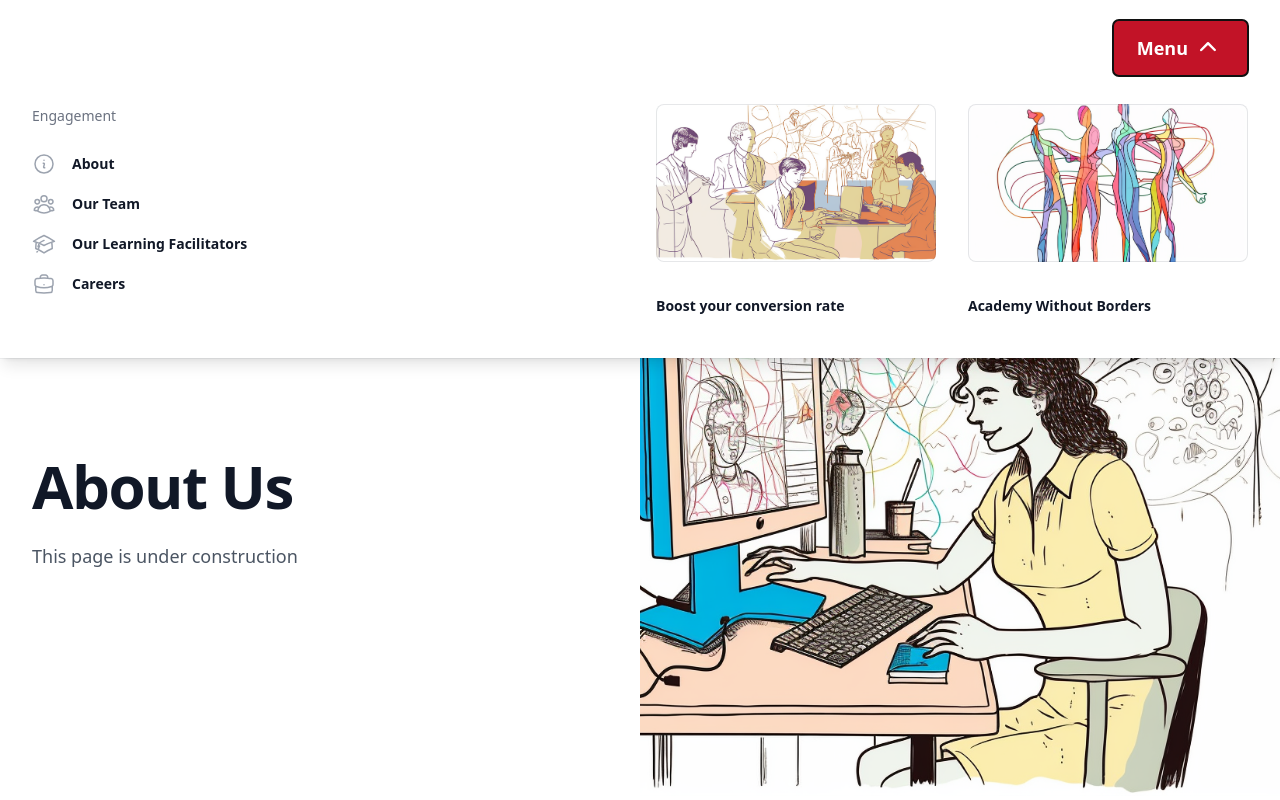
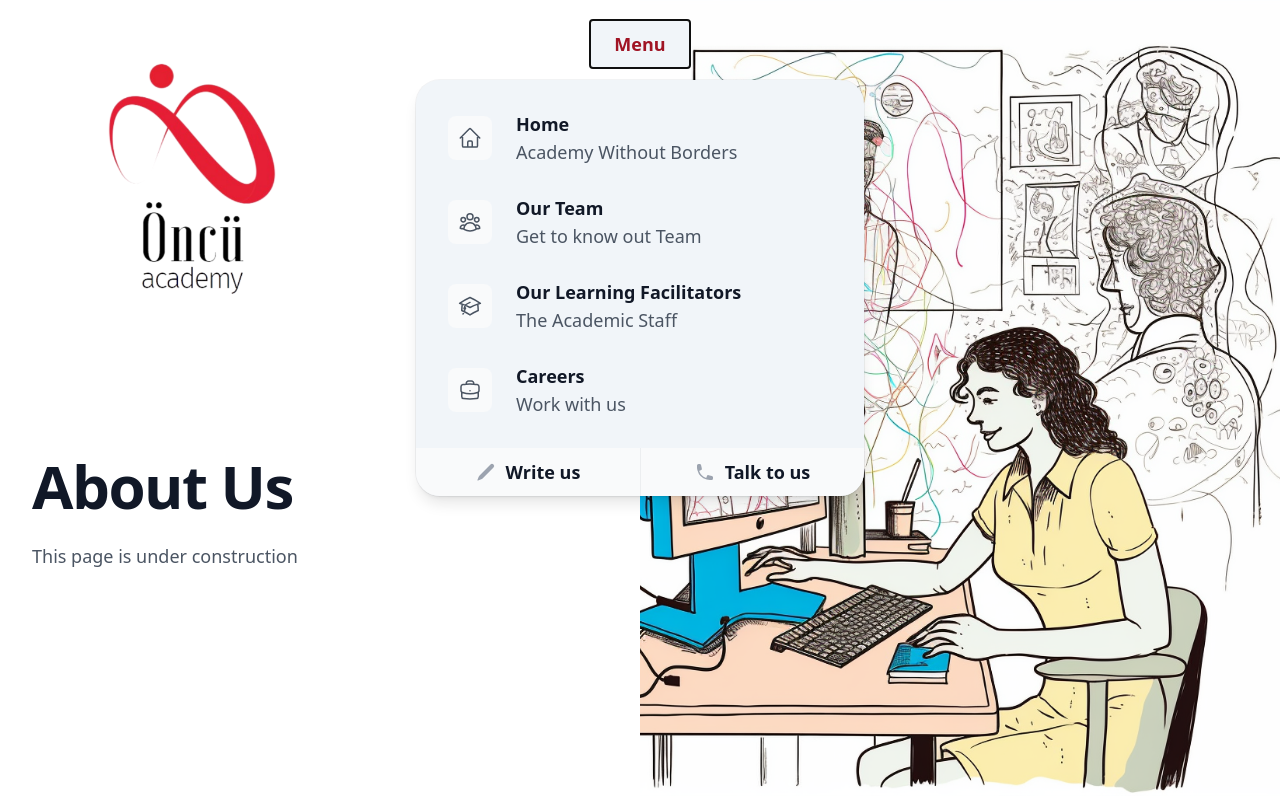
Before and after one commit to tarikkavaz/oncuacademy.com, a Nuxt app: page /About in a window 1280 px wide. Both pictures are taken after a click on the button "Menu". Shown: the top 800 px of the page. Built offline with nearby package versions, Linux system fonts and the light colour scheme.

Commit message:
yeni menu

```diff
--- /dev/null
+++ b/components/Menu-copy.vue
@@ -0,0 +1,117 @@
+<template>
+  <Popover class="relative z-50 isolate" v-slot="{ open }">
+    <div class="py-5 ">
+      <div class="flex justify-end px-6 lg:px-8">
+        <PopoverButton class="inline-flex items-center self-end px-6 py-3 text-lg font-semibold leading-6 text-white rounded-md bg-oncured-700 gap-x-1">
+          Menu <ChevronDownIcon class="w-8" :class="{ 'rotate-180 transform': open }" />
+        </PopoverButton>
+      </div>
+    </div>
+
+    <transition enter-active-class="transition duration-200 ease-out" enter-from-class="-translate-y-1 opacity-0" enter-to-class="translate-y-0 opacity-100" leave-active-class="transition duration-150 ease-in" leave-from-class="translate-y-0 opacity-100" leave-to-class="-translate-y-1 opacity-0">
+      <PopoverPanel class="absolute inset-x-0 top-0 pt-16 bg-white shadow-lg -z-10 ring-1 ring-gray-900/5">
+        <div class="grid grid-cols-1 px-6 py-10 mx-auto max-w-7xl gap-y-10 gap-x-8 lg:grid-cols-2 lg:px-8">
+          <div class="grid grid-cols-2 gap-x-6 sm:gap-x-8">
+            <div>
+              <h3 class="text-sm font-medium leading-6 text-gray-500">Engagement</h3>
+              <div class="flow-root mt-6">
+                <div class="-my-2">
+                  <a v-for="item in engagement" :key="item.name" :href="item.href" class="flex py-2 text-sm font-semibold leading-6 text-gray-900 gap-x-4">
+                    <component :is="item.icon" class="flex-none w-6 h-6 text-gray-400" aria-hidden="true" />
+                    {{ item.name }}
+                  </a>
+                </div>
+              </div>
+            </div>
+            <!-- <div>
+              <h3 class="text-sm font-medium leading-6 text-gray-500">Resources</h3>
+              <div class="flow-root mt-6">
+                <div class="-my-2">
+                  <a v-for="item in resources" :key="item.name" :href="item.href" class="flex py-2 text-sm font-semibold leading-6 text-gray-900 gap-x-4">
+                    <component :is="item.icon" class="flex-none w-6 h-6 text-gray-400" aria-hidden="true" />
+                    {{ item.name }}
+                  </a>
+                </div>
+              </div>
+            </div> -->
+          </div>
+          <div class="grid grid-cols-1 gap-10 sm:gap-8 lg:grid-cols-2">
+            <h3 class="sr-only">Recent posts</h3>
+            <article v-for="post in recentPosts" :key="post.id" class="relative flex flex-col max-w-2xl isolate gap-x-8 gap-y-6 sm:flex-row sm:items-start lg:flex-col lg:items-stretch">
+              <div class="relative flex-none">
+                <img class="aspect-[2/1] w-full rounded-lg bg-gray-100 object-cover sm:aspect-[16/9] sm:h-32 lg:h-auto" :src="post.imageUrl" alt="" />
+                <div class="absolute inset-0 rounded-lg ring-1 ring-inset ring-gray-900/10" />
+              </div>
+              <div>
+                <h4 class="mt-2 text-sm font-semibold leading-6 text-gray-900">
+                  <NuxtLink :to="post.href">
+                    <span class="absolute inset-0" />
+                    {{ post.title }}
+                  </NuxtLink>
+                </h4>
+                <!-- <p class="mt-2 text-sm leading-6 text-gray-600">{{ post.description }}</p> -->
+              </div>
+            </article>
+          </div>
+        </div>
+      </PopoverPanel>
+    </transition>
+  </Popover>
+</template>
+
+<script setup>
+
+import { Popover, PopoverButton, PopoverPanel } from '@headlessui/vue'
+import { ChevronDownIcon } from '@heroicons/vue/20/solid'
+import {
+  BookOpenIcon,
+  UserGroupIcon,
+  BriefcaseIcon,
+  GlobeAltIcon,
+  InformationCircleIcon,
+  AcademicCapIcon,
+  NewspaperIcon,
+  ShieldCheckIcon,
+  UsersIcon,
+  VideoCameraIcon,
+} from '@heroicons/vue/24/outline'
+
+const engagement = [
+  { name: 'About', href: '/about', icon: InformationCircleIcon },
+  { name: 'Our Team', href: '/our-team', icon: UserGroupIcon },
+  { name: 'Our Learning Facilitators', href: '/our-learning-facilitators', icon: AcademicCapIcon },
+  { name: 'Careers', href: '#', icon: BriefcaseIcon },
+
+]
+const resources = [
+  { name: 'Community', href: '/', icon: UserGroupIcon },
+  { name: 'Partners', href: '/', icon: GlobeAltIcon },
+  { name: 'Guides', href: '/', icon: BookOpenIcon },
+  { name: 'Webinars', href: '/', icon: VideoCameraIcon },
+]
+const recentPosts = [
+  {
+    id: 2,
+    title: 'Boost your conversion rate',
+    href: '#',
+    date: 'Mar 16, 2023',
+    datetime: '2023-03-16',
+    category: { title: 'Marketing', href: '#' },
+    imageUrl:
+      '/images/mj1.png',
+    description:
+      'Et et dolore officia quis nostrud esse aute cillum irure do esse. Eiusmod ad deserunt cupidatat est magna Lorem.',
+  },
+  {
+    id: 1,
+    title: 'Academy Without Borders',
+    href: '#',
+    date: 'Mar 10, 2023',
+    datetime: '2023-03-10',
+    category: { title: 'Sales', href: '#' },
+    imageUrl:
+      '/images/mj8.png',
+    description: 'Optio cum necessitatibus dolor voluptatum provident commodi et.',
+  },
+]
+</script>
--- a/components/Menu.vue
+++ b/components/Menu.vue
@@ -1,57 +1,31 @@
 <template>
-  <Popover class="relative z-50 isolate" v-slot="{ open }">
-    <div class="py-5 ">
-      <div class="flex justify-end px-6 lg:px-8">
-        <PopoverButton class="inline-flex items-center self-end px-6 py-3 text-lg font-semibold leading-6 text-white rounded-md bg-oncured-700 gap-x-1">
-          Menu <ChevronDownIcon class="w-8" :class="{ 'rotate-180 transform': open }" />
+  <Popover class="relative flex justify-center">
+    <PopoverButton class="items-center content-center mt-5 text-sm font-semibold leading-6 text-gray-900 gap-x-1">
+      <span class="inline-flex items-center self-end px-6 py-3 text-lg font-semibold leading-6 rounded-md text-oncured-800 bg-slate-100 gap-x-1">Menu </span>
     </PopoverButton>
+
+    <transition enter-active-class="transition duration-200 ease-out" enter-from-class="translate-y-1 opacity-0" enter-to-class="translate-y-0 opacity-100" leave-active-class="transition duration-150 ease-in" leave-from-class="translate-y-0 opacity-100" leave-to-class="translate-y-1 opacity-0">
+      <PopoverPanel class="absolute z-10 flex w-screen px-4 mt-20 -translate-x-1/2 left-1/2 max-w-max">
+        <div class="flex-auto w-screen max-w-md overflow-hidden text-lg leading-6 shadow-lg bg-slate-100 rounded-3xl ring-1 ring-gray-900/5">
+          <div class="p-4">
+            <div v-for="item in solutions" :key="item.name" class="relative flex p-4 rounded-lg group gap-x-6 hover:bg-gray-50">
+              <div class="flex items-center justify-center flex-none mt-1 rounded-lg h-11 w-11 bg-gray-50 group-hover:bg-white">
+                <component :is="item.icon" class="w-6 h-6 text-gray-600 group-hover:text-oncured-600" aria-hidden="true" />
               </div>
-    </div>
-
-    <transition enter-active-class="transition duration-200 ease-out" enter-from-class="-translate-y-1 opacity-0" enter-to-class="translate-y-0 opacity-100" leave-active-class="transition duration-150 ease-in" leave-from-class="translate-y-0 opacity-100" leave-to-class="-translate-y-1 opacity-0">
-      <PopoverPanel class="absolute inset-x-0 top-0 pt-16 bg-white shadow-lg -z-10 ring-1 ring-gray-900/5">
-        <div class="grid grid-cols-1 px-6 py-10 mx-auto max-w-7xl gap-y-10 gap-x-8 lg:grid-cols-2 lg:px-8">
-          <div class="grid grid-cols-2 gap-x-6 sm:gap-x-8">
               <div>
-              <h3 class="text-sm font-medium leading-6 text-gray-500">Engagement</h3>
-              <div class="flow-root mt-6">
-                <div class="-my-2">
-                  <a v-for="item in engagement" :key="item.name" :href="item.href" class="flex py-2 text-sm font-semibold leading-6 text-gray-900 gap-x-4">
-                    <component :is="item.icon" class="flex-none w-6 h-6 text-gray-400" aria-hidden="true" />
+                <a :href="item.href" class="font-semibold text-gray-900">
                   {{ item.name }}
+                  <span class="absolute inset-0" />
                 </a>
+                <p class="mt-1 text-gray-600">{{ item.description }}</p>
               </div>
             </div>
           </div>
-            <!-- <div>
-              <h3 class="text-sm font-medium leading-6 text-gray-500">Resources</h3>
-              <div class="flow-root mt-6">
-                <div class="-my-2">
-                  <a v-for="item in resources" :key="item.name" :href="item.href" class="flex py-2 text-sm font-semibold leading-6 text-gray-900 gap-x-4">
-                    <component :is="item.icon" class="flex-none w-6 h-6 text-gray-400" aria-hidden="true" />
+          <div class="grid grid-cols-2 divide-x divide-gray-900/5 bg-gray-50">
+            <a v-for="item in callsToAction" :key="item.name" :href="item.href" class="flex items-center justify-center gap-x-2.5 p-3 font-semibold text-gray-900 hover:bg-gray-100">
+              <component :is="item.icon" class="flex-none w-5 h-5 text-gray-400" aria-hidden="true" />
               {{ item.name }}
             </a>
-                </div>
-              </div>
-            </div> -->
-          </div>
-          <div class="grid grid-cols-1 gap-10 sm:gap-8 lg:grid-cols-2">
-            <h3 class="sr-only">Recent posts</h3>
-            <article v-for="post in recentPosts" :key="post.id" class="relative flex flex-col max-w-2xl isolate gap-x-8 gap-y-6 sm:flex-row sm:items-start lg:flex-col lg:items-stretch">
-              <div class="relative flex-none">
-                <img class="aspect-[2/1] w-full rounded-lg bg-gray-100 object-cover sm:aspect-[16/9] sm:h-32 lg:h-auto" :src="post.imageUrl" alt="" />
-                <div class="absolute inset-0 rounded-lg ring-1 ring-inset ring-gray-900/10" />
-              </div>
-              <div>
-                <h4 class="mt-2 text-sm font-semibold leading-6 text-gray-900">
-                  <NuxtLink :to="post.href">
-                    <span class="absolute inset-0" />
-                    {{ post.title }}
-                  </NuxtLink>
-                </h4>
-                <!-- <p class="mt-2 text-sm leading-6 text-gray-600">{{ post.description }}</p> -->
-              </div>
-            </article>
           </div>
         </div>
       </PopoverPanel>
@@ -60,58 +34,23 @@
 </template>
 
 <script setup>
-
 import { Popover, PopoverButton, PopoverPanel } from '@headlessui/vue'
-import { ChevronDownIcon } from '@heroicons/vue/20/solid'
+import { ChevronDownIcon, PhoneIcon, PencilIcon } from '@heroicons/vue/20/solid'
 import {
-  BookOpenIcon,
+  HomeIcon,
   UserGroupIcon,
+  AcademicCapIcon,
   BriefcaseIcon,
-  GlobeAltIcon,
-  InformationCircleIcon,
-  AcademicCapIcon,
-  NewspaperIcon,
-  ShieldCheckIcon,
-  UsersIcon,
-  VideoCameraIcon,
 } from '@heroicons/vue/24/outline'
 
-const engagement = [
-  { name: 'About', href: '/about', icon: InformationCircleIcon },
-  { name: 'Our Team', href: '/our-team', icon: UserGroupIcon },
-  { name: 'Our Learning Facilitators', href: '/our-learning-facilitators', icon: AcademicCapIcon },
-  { name: 'Careers', href: '#', icon: BriefcaseIcon },
-
+const solutions = [
+  { name: 'Home', description: 'Academy Without Borders', href: '/', icon: HomeIcon },
+  { name: 'Our Team', description: 'Get to know out Team', href: '/our-team', icon: UserGroupIcon },
+  { name: 'Our Learning Facilitators', description: "The Academic Staff", href: '/our-learning-facilitators', icon: AcademicCapIcon },
+  { name: 'Careers', description: 'Work with us', href: '#', icon: BriefcaseIcon },
 ]
-const resources = [
-  { name: 'Community', href: '/', icon: UserGroupIcon },
-  { name: 'Partners', href: '/', icon: GlobeAltIcon },
-  { name: 'Guides', href: '/', icon: BookOpenIcon },
-  { name: 'Webinars', href: '/', icon: VideoCameraIcon },
-]
-const recentPosts = [
-  {
-    id: 2,
-    title: 'Boost your conversion rate',
-    href: '#',
-    date: 'Mar 16, 2023',
-    datetime: '2023-03-16',
-    category: { title: 'Marketing', href: '#' },
-    imageUrl:
-      '/images/mj1.png',
-    description:
-      'Et et dolore officia quis nostrud esse aute cillum irure do esse. Eiusmod ad deserunt cupidatat est magna Lorem.',
-  },
-  {
-    id: 1,
-    title: 'Academy Without Borders',
-    href: '#',
-    date: 'Mar 10, 2023',
-    datetime: '2023-03-10',
-    category: { title: 'Sales', href: '#' },
-    imageUrl:
-      '/images/mj8.png',
-    description: 'Optio cum necessitatibus dolor voluptatum provident commodi et.',
-  },
+const callsToAction = [
+  { name: 'Write us', href: 'mailto:info@oncuacademy.com', icon: PencilIcon },
+  { name: 'Talk to us', href: 'tel:00905325843293', icon: PhoneIcon },
 ]
 </script>
```
Lines whose indentation alone changed are shown as unchanged.
